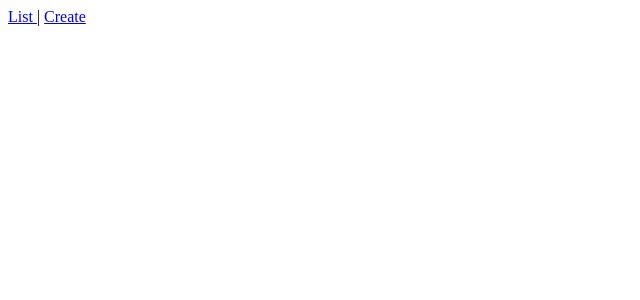
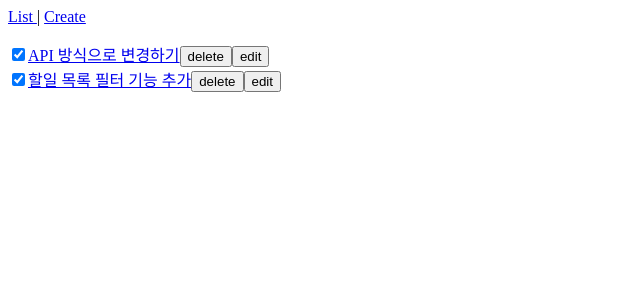
Before and after one commit to hyeonmi/nuxt-todos, a Nuxt app: page / in a window 1280 px wide. Shown: the top 300 px of the page, without its empty margins (0-640 px from the left). Built offline with nearby package versions, Linux system fonts and the light colour scheme; data requests are answered from the project's data file.

Commit message:
change state to api data

```diff
--- /dev/null
+++ b/db.json
@@ -0,0 +1,14 @@
+{
+  "todos": [
+    {
+      "id": "todo-1584926194640",
+      "text": "API 방식으로 변경하기",
+      "completed": true
+    },
+    {
+      "id": "todo-1584930322409",
+      "text": "할일 목록 필터 기능 추가",
+      "completed": true
+    }
+  ]
+}
--- a/pages/index.vue
+++ b/pages/index.vue
@@ -21,14 +21,18 @@
 
 <script>
 import { mapGetters, mapActions } from 'vuex'
+
 export default {
-  methods: {
-    ...mapActions(['removeTodo', 'toggleTodo', 'setTodo'])
-  },
   computed: {
     ...mapGetters({
       todos: 'getFilteredTodos'
     })
+  },
+  beforeCreate () {
+    this.$store.dispatch('initTodos')
+  },
+  methods: {
+    ...mapActions(['removeTodo', 'toggleTodo', 'setTodo'])
   }
 }
 </script>
--- /dev/null
+++ b/service/todos.js
@@ -0,0 +1,45 @@
+import axios from 'axios'
+
+const getTodos = async () => {
+  try {
+    const req = await axios.get('http://localhost:3000/todos')
+    return req.data
+  } catch (e) {
+    // eslint-disable-next-line no-console
+    console.error(`server error : ${e.error}`)
+  }
+}
+
+const addTodo = async (todo) => {
+  try {
+    await axios.post('http://localhost:3000/todos', todo)
+  } catch (e) {
+    // eslint-disable-next-line no-console
+    console.error(`server error : ${e.error}`)
+  }
+}
+
+const updateTodo = async (todo) => {
+  try {
+    await axios.put(`http://localhost:3000/todos/${todo.id}`, todo)
+  } catch (e) {
+    // eslint-disable-next-line no-console
+    console.error(`server error : ${e.error}`)
+  }
+}
+
+const deleteTodo = async (id) => {
+  try {
+    await axios.delete(`http://localhost:3000/todos/${id}`)
+  } catch (e) {
+    // eslint-disable-next-line no-console
+    console.error(`server error : ${e.error}`)
+  }
+}
+
+export default {
+  getTodos,
+  addTodo,
+  updateTodo,
+  deleteTodo
+}
--- a/store/index.js
+++ b/store/index.js
@@ -1,3 +1,5 @@
+import TodoService from '~/service/todos'
+
 export const state = () => ({
   todos: [],
   visibility: 'all',
@@ -5,26 +7,8 @@ export const state = () => ({
 })
 
 export const mutations = {
-  ADD_TODO (state, todo) {
-    state.todos.push(todo)
-  },
-  REMOVE_TODO (state, id) {
-    state.todos = state.todos.filter(todo => todo.id !== id)
-  },
-  EDIT_TODO (state, text) {
-    state.selectedTodo.text = text
-    const findIndex = state.todos.findIndex(
-      todo => todo.id === state.selectedTodo.id
-    )
-    state.todos.splice(findIndex, 1, state.selectedTodo)
-    state.selectedTodo = null
-  },
-  TOGGLE_TODO (state, id) {
-    const todo = state.todos.find(todo => todo.id === id)
-    todo.completed = !todo.completed
-  },
-  REMOVE_COMPLETED_TODO (state) {
-    state.todos = state.todos.filter(todo => !todo.completed)
+  INIT_TODOS (state, todos) {
+    state.todos = todos
   },
   UPDATE_VISIBILITY (state, visibility) {
     state.visibility = visibility
@@ -35,21 +19,38 @@ export const mutations = {
 }
 
 export const actions = {
-  createTodo ({ commit }, text) {
-    commit('ADD_TODO', {
+  async initTodos ({ commit }) {
+    const todos = await TodoService.getTodos()
+    commit('INIT_TODOS', todos)
+  },
+  async createTodo ({ commit }, text) {
+    await TodoService.addTodo({
       id: `todo-${Date.now()}`,
       text,
       completed: false
     })
   },
-  removeTodo ({ commit }, id) {
-    commit('REMOVE_TODO', id)
+  async removeTodo ({ commit }, id) {
+    await TodoService.deleteTodo(id)
+    const todos = await TodoService.getTodos()
+    commit('INIT_TODOS', todos)
   },
-  toggleTodo ({ commit }, id) {
-    commit('TOGGLE_TODO', id)
+  async editTodo ({ commit, state }, text) {
+    await TodoService.updateTodo({
+      ...state.selectedTodo,
+      text
+    })
+    commit('SET_EDIT_TODO', null)
   },
-  editTodo ({ commit }, text) {
-    commit('EDIT_TODO', text)
+  async toggleTodo ({ commit, state }, id) {
+    const todo = state.todos.find(todo => todo.id === id)
+    await TodoService.updateTodo({
+      ...todo,
+      completed: !todo.completed
+    })
+
+    const todos = await TodoService.getTodos()
+    commit('INIT_TODOS', todos)
   },
   removeCompletedTodo ({ commit }) {
     commit('REMOVE_COMPLETED_TODO')
```
